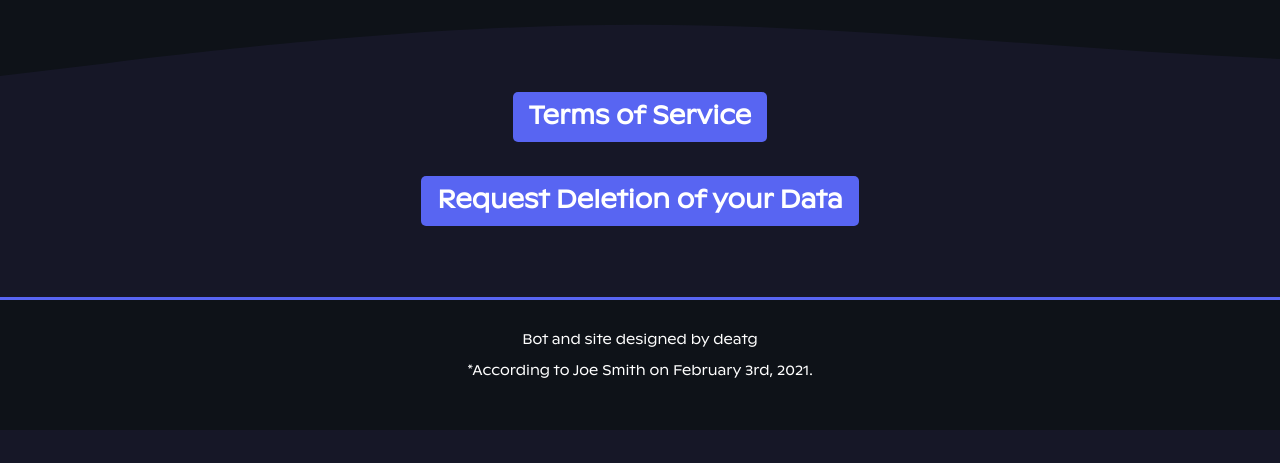
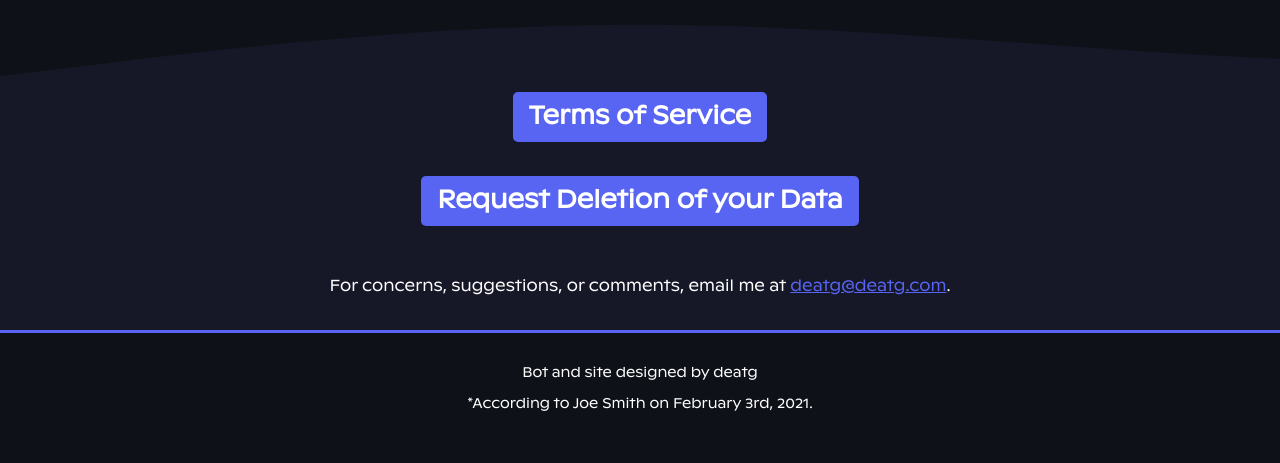
Before and after one commit to CodeF53/deatg.com, a PHP site: page /bot.html in a window 1280 px wide; the page is wider, and only the part inside the window is pictured. Shown: the part 3986-4449 px from the top of that part. Before the commit the page ends 4416 px from the top of that part, so only its background shows below. Run offline with PHP 8.4, Linux system fonts and the light colour scheme.

Commit message:
added email

```diff
--- a/bot.html
+++ b/bot.html
@@ -105,7 +105,9 @@
                     <h1 class="header-text button" id="contact-button" onclick="window.open('bot_terms.html', '_blank');">Terms of Service</h1>
                     <h1 class="header-text button" id="contact-button" onclick="togglePopup()">Request Deletion of your Data</h1>
 
-                    <br><br><br>
+                    <br>
+                    <p>For concerns, suggestions, or comments, email me at <a href="mailto:deatg@deatg.com">deatg@deatg.com</a>.</p>
+                    <br>
                 </div>
             </div>
             <br>
--- a/bot_style.css
+++ b/bot_style.css
@@ -14,6 +14,12 @@ body {
 h1, h2, h3, h4, p, label {
     font-family: Ginto-Nord;
     color: white;
+    text-align: center;
+}
+
+a {
+    font-family: Ginto-Nord;
+    color: #5865F2;
     text-align: center;
 }
 
```
